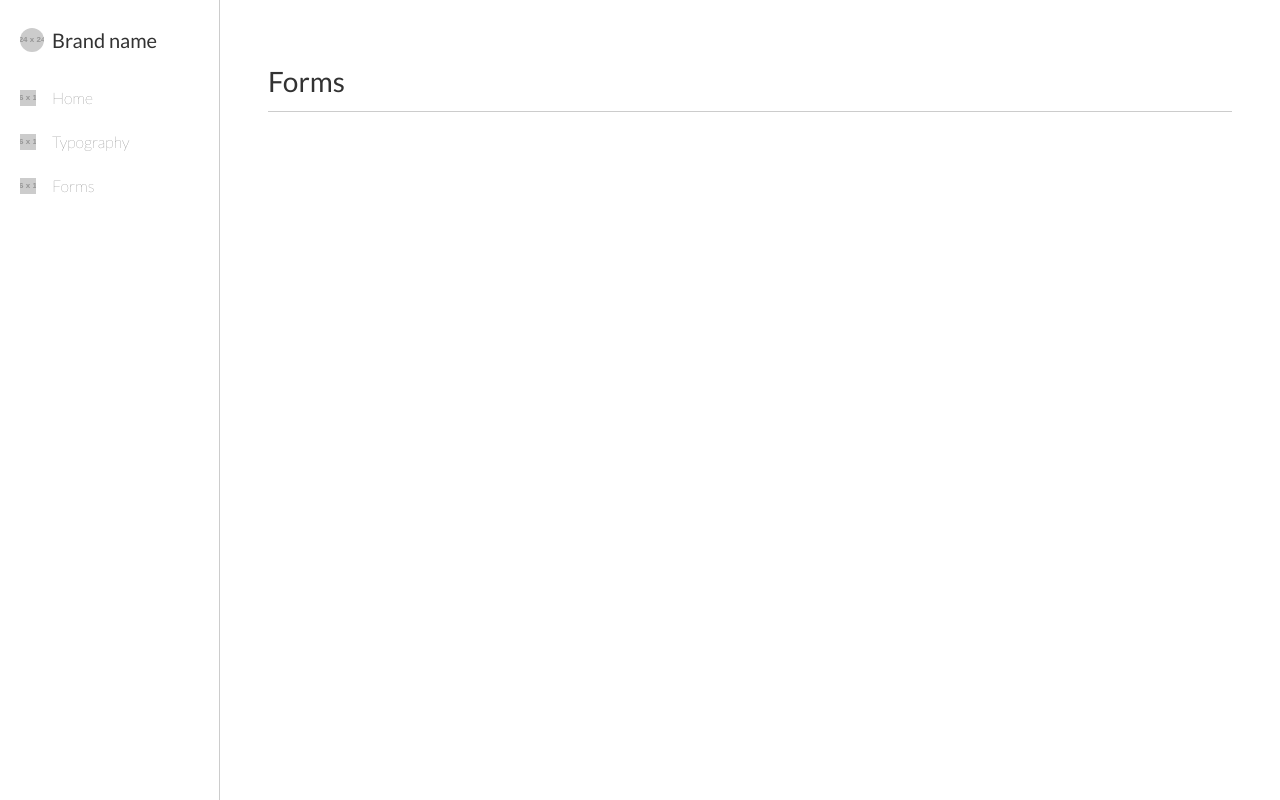
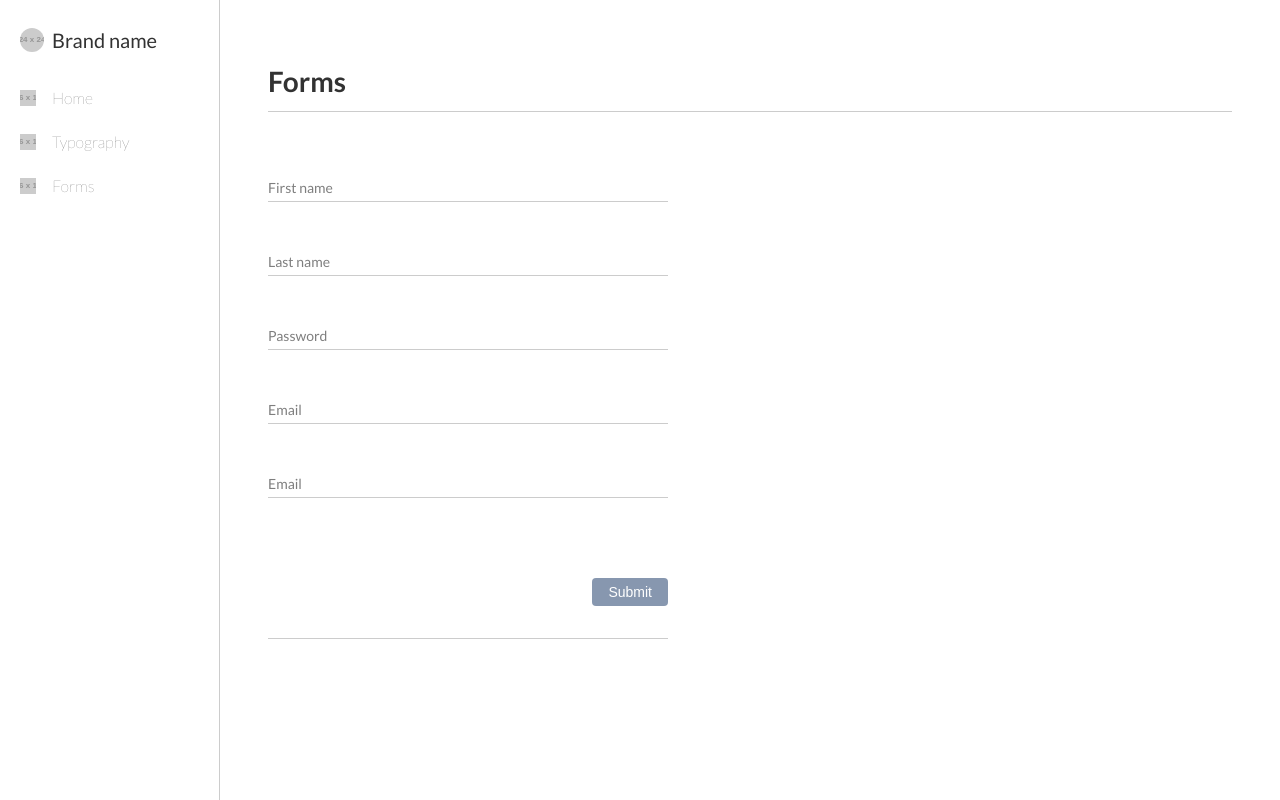
Before and after one commit to mccannm11/electronic-warrants, a React (Create React App) app: page /forms in a window 1280 px wide. Built offline with nearby package versions, Linux system fonts and the light colour scheme.

Commit message:
More junk

```diff
--- a/src/Types.ts
+++ b/src/Types.ts
@@ -2,6 +2,7 @@
 export type Rem = number
 export type Pixel = number
 export type Opacity = number
+export type Duration = number
 
 export type Required<T> = T extends object
   ? { [P in keyof T]-?: NonNullable<T[P]> }
--- a/src/inputs/Button.tsx
+++ b/src/inputs/Button.tsx
@@ -1,6 +1,7 @@
 import styled, { css } from "styled-components"
-import React, { FC } from "react"
+import React, { FC, HTMLAttributes, HTMLProps } from "react"
 import { Color, Colors } from "../styles/Colors"
+import { animate } from "../styles/Mixins"
 
 type ButtonSize = "small" | "medium" | "large"
 
@@ -20,6 +21,7 @@ const ButtonPaddings: Record<ButtonSize, any> = {
 }
 
 const StyledButton = styled.button<ButtonProps>`
+  ${animate()}
   ${({ size }) => ButtonPaddings[size]};
   color: white;
   background-color: ${({ color }) => Colors[color]};
@@ -29,14 +31,14 @@ const StyledButton = styled.button<ButtonProps>`
   cursor: pointer;
   outline: none;
   &:hover {
-    background-color: white;
+    background-color: ${({ color }) => Colors[color]}80;
   }
 `
 
 type ButtonProps = {
   size?: ButtonSize
   color?: Color
-}
+} & HTMLAttributes<HTMLButtonElement>
 
 const Button: FC<ButtonProps> = ({
   color = "coolGrey",
--- a/src/inputs/TextField.tsx
+++ b/src/inputs/TextField.tsx
@@ -1,10 +1,165 @@
 import styled, { css } from "styled-components"
-import React from "react"
+import React, {
+  FC,
+  HTMLAttributes,
+  useEffect,
+  useImperativeHandle,
+  useRef,
+  useState
+} from "react"
+import { animate } from "../styles/Mixins"
+import { Colors } from "../styles/Colors"
+import { useFormContext } from "react-hook-form"
+import { ValidationRules } from "react-hook-form/dist/types/form"
 
-const sharedFormCss = css``
+const commonFormCss = css`
+  caret-color: ${Colors.black40};
+  color: rgba(0, 0, 0, 0.7);
+`
 
-const StyledTextField = styled.input``
+type StyledTextFieldProps = {
+  formElementState: FormElementState
+  validationState: ValidationState
+}
 
-type TextFieldProps = {}
+const StyledTextField = styled.input<StyledTextFieldProps>`
+  ${commonFormCss};
+  width: 100%;
+  border: none;
+  outline: none;
+  padding: 6px 0 4px;
+  border-bottom: 1px solid #ccc;
+  border-bottom-color: ${(props) =>
+    props.formElementState === "open" ? Colors.black30 : Colors.black20};
+`
 
-const TextField = ({ props }) => <StyledTextField {...props} />
+type TextFieldProps = {
+  label: string
+  name: string
+  type?: string
+  disabled?: boolean
+  error?: FieldError
+} & HTMLAttributes<HTMLInputElement>
+
+type StyledTextFieldLabelProps = {
+  formElementState: FormElementState
+  validationState: ValidationState
+}
+
+const StyledTextFieldLabel = styled.label<StyledTextFieldLabelProps>`
+  ${animate(0.175)};
+  color: ${(props) =>
+    props.validationState === "invalid" ? Colors.errorRed : Colors.black};
+  // opacity: ${(props) => (props.formElementState === "open" ? 0.7 : 0.5)};
+  opacity: .5;
+  position: absolute;
+  bottom: ${(props) => (props.formElementState === "open" ? 28 : 6)}px;
+  left: 0;
+  pointer-events: none;
+  font-size: ${(props) => (props.formElementState === "open" ? 12 : 14)}px;
+  font-weight: ${(props) => (props.formElementState === "open" ? 400 : 500)};
+`
+
+const StyledTextFieldWrapper = styled.div`
+  position: relative;
+`
+
+type FieldError = {
+  message: string
+}
+
+type FormElementState = "open" | "closed"
+type ValidationState = "valid" | "invalid"
+
+type StyledErrorMessageProps = {
+  validationState: ValidationState
+}
+
+const StyledErrorMessage = styled.div<StyledErrorMessageProps>`
+  ${animate(0.15)};
+  color: ${Colors.errorRed};
+  height: 12px;
+  font-size: 11px;
+  margin-top: 4px;
+  margin-bottom: 32px;
+  position: relative;
+  opacity: ${(props) => (props.validationState === "valid" ? 0 : 0.7)};
+  top: ${(props) => (props.validationState === "valid" ? -16 : 0)}px;
+`
+
+const TextField = React.forwardRef<HTMLInputElement, TextFieldProps>(
+  ({ disabled = false, error = null, type = "text", ...props }, ref) => {
+    const wrapperRef = useRef<HTMLDivElement>()
+    const inputRef = useRef<HTMLInputElement>()
+    const [formElementState, setFormElementState] = useState<FormElementState>(
+      "closed"
+    )
+
+    const validationState: ValidationState = error ? "invalid" : "valid"
+
+    const calculateFormElementState = () =>
+      setFormElementState(
+        inputRef.current.value.length === 0 ? "closed" : "open"
+      )
+
+    const handleInputBlur = () => calculateFormElementState()
+
+    useImperativeHandle(ref, () => inputRef.current)
+
+    useEffect(() => {
+      inputRef.current.click()
+      inputRef.current.blur()
+      calculateFormElementState()
+    }, [])
+
+    const handleWrapperClick = () => {
+      inputRef.current.focus()
+      setFormElementState("open")
+    }
+
+    return (
+      <>
+        <StyledTextFieldWrapper ref={wrapperRef} onClick={handleWrapperClick}>
+          <StyledTextFieldLabel
+            formElementState={formElementState}
+            validationState={validationState}
+          >
+            {props.label}
+          </StyledTextFieldLabel>
+          <StyledTextField
+            {...props}
+            type={type}
+            ref={inputRef}
+            validationState={validationState}
+            formElementState={formElementState}
+            onChange={calculateFormElementState}
+            onInput={calculateFormElementState}
+            onBlur={handleInputBlur}
+          />
+        </StyledTextFieldWrapper>
+        <StyledErrorMessage validationState={validationState}>
+          {error?.message}
+        </StyledErrorMessage>
+      </>
+    )
+  }
+)
+
+type ConnectedFormElementProps = {
+  validationRules?: ValidationRules
+}
+
+type ConnectedTextFieldProps = TextFieldProps & ConnectedFormElementProps
+
+const ConnectedTextField: FC<ConnectedTextFieldProps> = ({
+  validationRules = {},
+  ...props
+}) => {
+  const { register, errors } = useFormContext()
+  const fieldError = errors[props.name]
+
+  return (
+    <TextField ref={register(validationRules)} error={fieldError} {...props} />
+  )
+}
+export { TextField, ConnectedTextField }
--- a/src/layouts/PageHeader.tsx
+++ b/src/layouts/PageHeader.tsx
@@ -5,7 +5,9 @@ import { HR } from "../utilities/HR"
 
 const PageHeader = ({ children }) => (
   <>
-    <Header variant="3">{children}</Header>
+    <Header variant="3" weight={700}>
+      {children}
+    </Header>
     <Spacer height={0.75} />
     <HR color="lightGrey" />
     <Spacer height={2} />
--- a/src/navigation/AppNavigation.tsx
+++ b/src/navigation/AppNavigation.tsx
@@ -13,7 +13,9 @@ const AppNavigation: FC = () => (
     <SidebarHeader backgroundColor="white">
       <PlaceholderImage height={24} width={24} circle />
       <Spacer width={0.5} />
-      <Header variant="5">Brand name</Header>
+      <Header variant="5" weight={500}>
+        Brand name
+      </Header>
     </SidebarHeader>
     <Spacer height={1} />
 
--- a/src/pages/FormsPage.tsx
+++ b/src/pages/FormsPage.tsx
@@ -2,13 +2,76 @@ import React from "react"
 import { PageWithNavigationLayout } from "../layouts/PageWithNavigationLayout"
 import { PageHeader } from "../layouts/PageHeader"
 import { Page } from "../layouts/Page"
+import { ConnectedTextField, TextField } from "../inputs/TextField"
+import styled from "styled-components"
+import { Spacer } from "../utilities/Spacer"
+import { Colors } from "../styles/Colors"
+import { Button } from "../inputs/Button"
+import { FormProvider, useForm } from "react-hook-form"
 
-const FormsPage = () => (
+const StyledFormLayout = styled.div`
+  display: flex;
+  flex-direction: column;
+  max-width: 400px;
+  margin: 32px 0;
+`
+
+const StyledFormFooter = styled.div`
+  display: flex;
+  flex-direction: row;
+  justify-content: flex-end;
+  padding: 32px 0;
+  border-bottom: 1px solid ${Colors.black20};
+`
+
+const FormsPage = () => {
+  const formMethods = useForm()
+
+  const handleSubmit = formMethods.handleSubmit(async (formData) => {
+    console.log(formData)
+  })
+
+  return (
     <Page>
       <PageWithNavigationLayout>
         <PageHeader>Forms</PageHeader>
+        <FormProvider {...formMethods}>
+          <form onSubmit={handleSubmit}>
+            <StyledFormLayout>
+              <ConnectedTextField
+                validationRules={{
+                  required: "First name is required",
+                  min: {
+                    message: "First name must be 8 characters long",
+                    value: 8
+                  }
+                }}
+                label="First name"
+                name="firstName"
+              />
+              <ConnectedTextField
+                validationRules={{
+                  required: "Last name is required"
+                }}
+                label="Last name"
+                name="lastName"
+              />
+              <ConnectedTextField
+                label="Password"
+                name="password"
+                type="password"
+              />
+              <ConnectedTextField label="Email" name="email" />
+              <ConnectedTextField disabled label="Email" name="email" />
+              <StyledFormFooter>
+                <Button onClick={handleSubmit}>Submit</Button>
+              </StyledFormFooter>
+            </StyledFormLayout>
+          </form>
+        </FormProvider>
       </PageWithNavigationLayout>
     </Page>
   )
+}
 
 export { FormsPage }
--- a/src/styles/Colors.ts
+++ b/src/styles/Colors.ts
@@ -7,6 +7,7 @@ enum Colors {
   blackCoral = "#56667A",
   lightGrey = "#ccc",
   white = "#fff",
+  errorRed = "#ff0033",
   black10 = "rgba(0,0,0,.1)",
   black20 = "rgba(0,0,0,.2)",
   black30 = "rgba(0,0,0,.3)",
--- a/src/styles/GlobalStyles.tsx
+++ b/src/styles/GlobalStyles.tsx
@@ -3,8 +3,17 @@ import { createGlobalStyle } from "styled-components"
 const GlobalStyles = createGlobalStyle`
   @import url("https://fonts.googleapis.com/css2?family=Lato:ital,wght@0,100;0,300;0,400;0,700;0,900;1,100;1,300;1,400;1,700;1,900&display=swap");
 
+
+  input:-webkit-autofill,
+  input:-webkit-autofill:hover,
+  input:-webkit-autofill:focus,
+  input:-webkit-autofill:active  {
+      -webkit-box-shadow: 0 0 0 30px white inset !important;
+  }
+
+
   body {
-    font-family: 'Lato', sans-serif;
+    font-family: "Lato", sans-serif;
     padding: 0;
     margin: 0;
   }
--- a/src/styles/Mixins.tsx
+++ b/src/styles/Mixins.tsx
@@ -1,5 +1,6 @@
 import { css } from "styled-components"
+import { Duration } from "../Types"
 
-export const animate = css`
-  transition: all 0.15s cubic-bezier(0.8, 0, 0.1, 1);
+export const animate = (duration: Duration = 0.15) => css`
+  transition: all ${duration}s cubic-bezier(0.8, 0, 0.1, 1);
 `
--- a/src/utilities/Routes.tsx
+++ b/src/utilities/Routes.tsx
@@ -2,7 +2,7 @@ import { ComponentType } from "react"
 import { HomePage } from "../pages/HomePage"
 import { TypographyPage } from "../pages/TypographyPage"
 import { FormsPage } from "../pages/FormsPage"
-import * as React from "react"
+import React from "react"
 
 type Route = {
   path: string
```
Also changed, not shown: src/App.tsx (+9 -5 lines), src/surfaces/Panel.tsx (renamed from src/surfaces/Panel.jsx, +7 -2 lines). Lines whose indentation alone changed are shown as unchanged.
